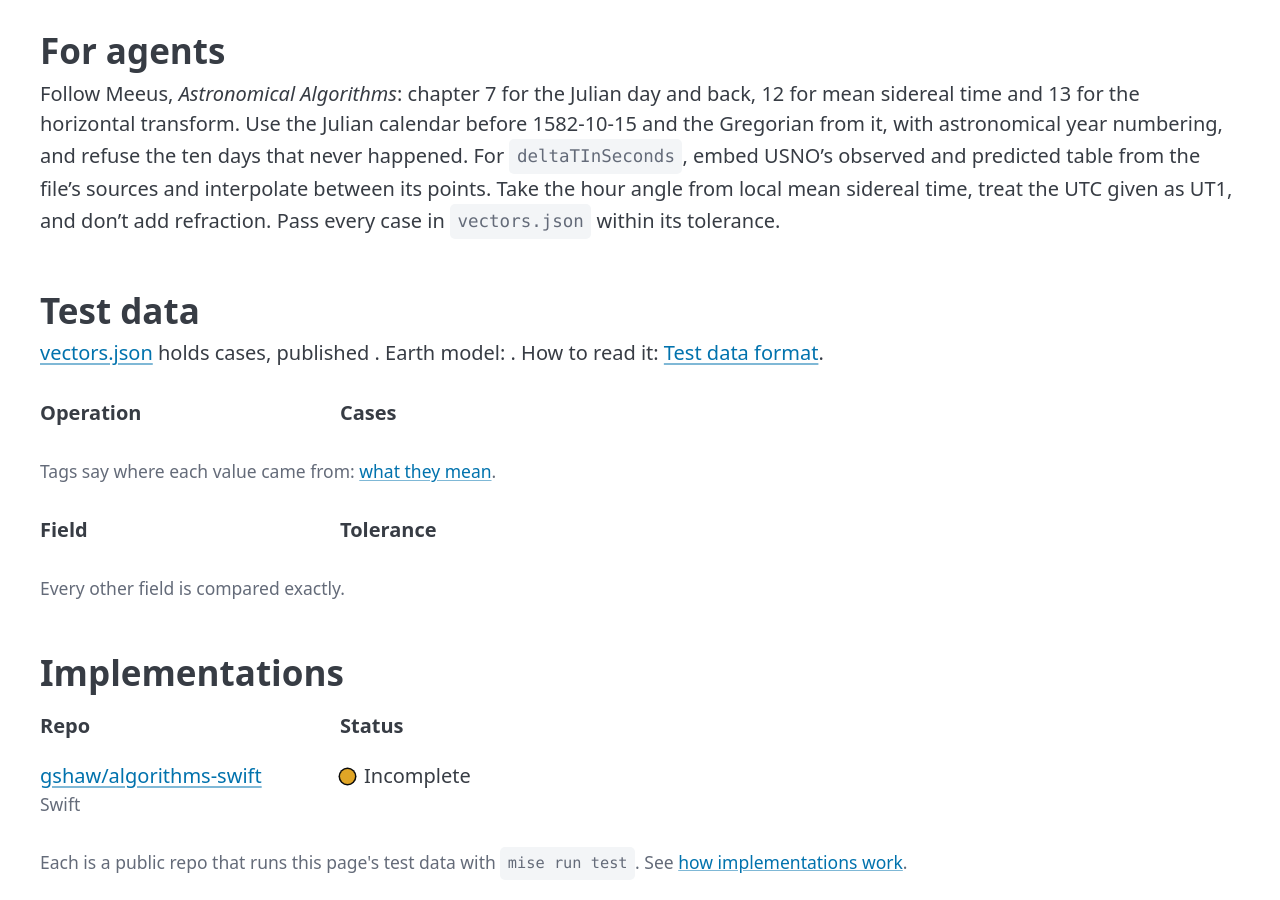
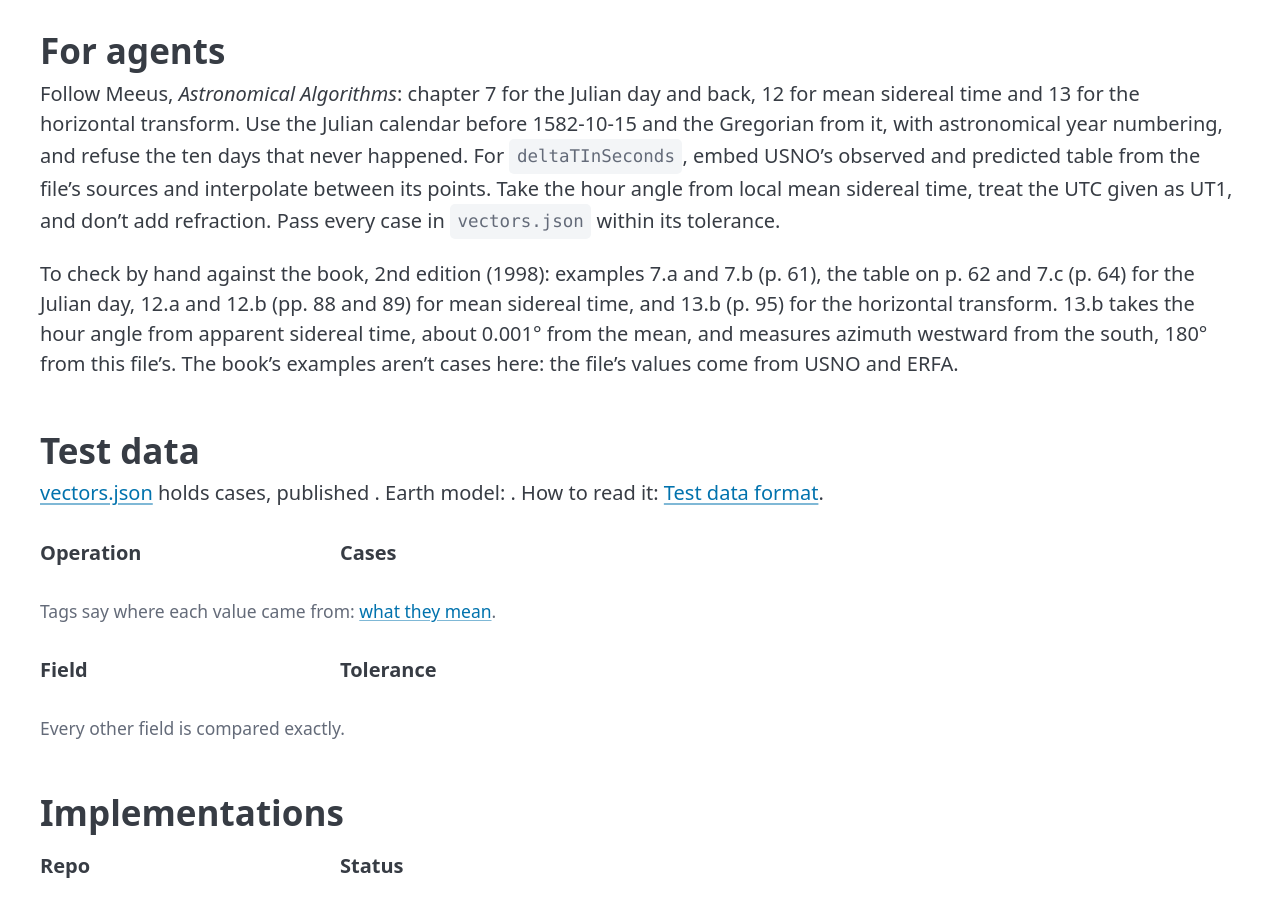
Before and after one commit to gshaw/algorithms, a Jekyll site: the page built from astronomical-time/index.md, in a window 1280 px wide and 900 px high, scrolled down 1597 px. Built offline with Jekyll 4.4.1, drawn with Linux system fonts in a browser that asks for light colours.

Commit message:
Agent briefs name Meeus's examples to check by hand; none become cases (#25)
The 2nd edition isn't in a Vancouver library or free online, and its
examples would add about 25 cases to 1,514 that USNO, ERFA and Skyfield
already cover. The briefs now give each example's page and its traps:
13.b uses apparent sidereal time and azimuth from the south, 15.a is
Venus, and chapters 25 and 47 to 49 work in dynamical time.

Closes #21

Co-authored-by: Claude Opus 5.5 (1M context) <noreply@anthropic.com>

```diff
--- a/astronomical-time/index.md
+++ b/astronomical-time/index.md
@@ -5,7 +5,7 @@ layout: "algorithm"
 slug: "astronomical-time"
 diagram: {"file": "azimuth-altitude.svg", "alt": "An observer at the centre of the horizon, with azimuth measured clockwise from north along the horizon and altitude measured up from it"}
 points: ["**Test these first.** When a sunrise is wrong, these cases say whether the fault is underneath.", "**ΔT is measured, not computed**, so its values expire and the file says when.", "**A sidereal day is 23 h 56 min 4 s**, about 4 minutes shorter than a solar day."]
-agents: "Follow Meeus, *Astronomical Algorithms*: chapter 7 for the Julian day and back, 12 for mean sidereal time and 13 for the horizontal transform. Use the Julian calendar before 1582-10-15 and the Gregorian from it, with astronomical year numbering, and refuse the ten days that never happened. For `deltaTInSeconds`, embed USNO's observed and predicted table from the file's sources and interpolate between its points. Take the hour angle from local mean sidereal time, treat the UTC given as UT1, and don't add refraction. Pass every case in `vectors.json` within its tolerance."
+agents: "Follow Meeus, *Astronomical Algorithms*: chapter 7 for the Julian day and back, 12 for mean sidereal time and 13 for the horizontal transform. Use the Julian calendar before 1582-10-15 and the Gregorian from it, with astronomical year numbering, and refuse the ten days that never happened. For `deltaTInSeconds`, embed USNO's observed and predicted table from the file's sources and interpolate between its points. Take the hour angle from local mean sidereal time, treat the UTC given as UT1, and don't add refraction. Pass every case in `vectors.json` within its tolerance.\n\nTo check by hand against the book, 2nd edition (1998): examples 7.a and 7.b (p. 61), the table on p. 62 and 7.c (p. 64) for the Julian day, 12.a and 12.b (pp. 88 and 89) for mean sidereal time, and 13.b (p. 95) for the horizontal transform. 13.b takes the hour angle from apparent sidereal time, about 0.001° from the mean, and measures azimuth westward from the south, 180° from this file's. The book's examples aren't cases here: the file's values come from USNO and ERFA."
 ---
 
 The [sun](/sun/) and [moon](/moon/) both stand on these. A calendar date is awkward to do arithmetic with, so astronomy counts days instead: the **Julian day** is the number of days since noon on 1 January 4713 BC. Clocks keep uniform time, but the Earth's spin wobbles and slows, and **ΔT** is the gap between the two, about 69 seconds now and not predictable far ahead. **Sidereal time** is the Earth's turn measured against the stars, which says which part of the sky is overhead. With it, any position in the sky becomes two angles for a place on the ground.
```
Also changed, not shown: moon/index.md (+1 -1 lines), sun/index.md (+1 -1 lines).
